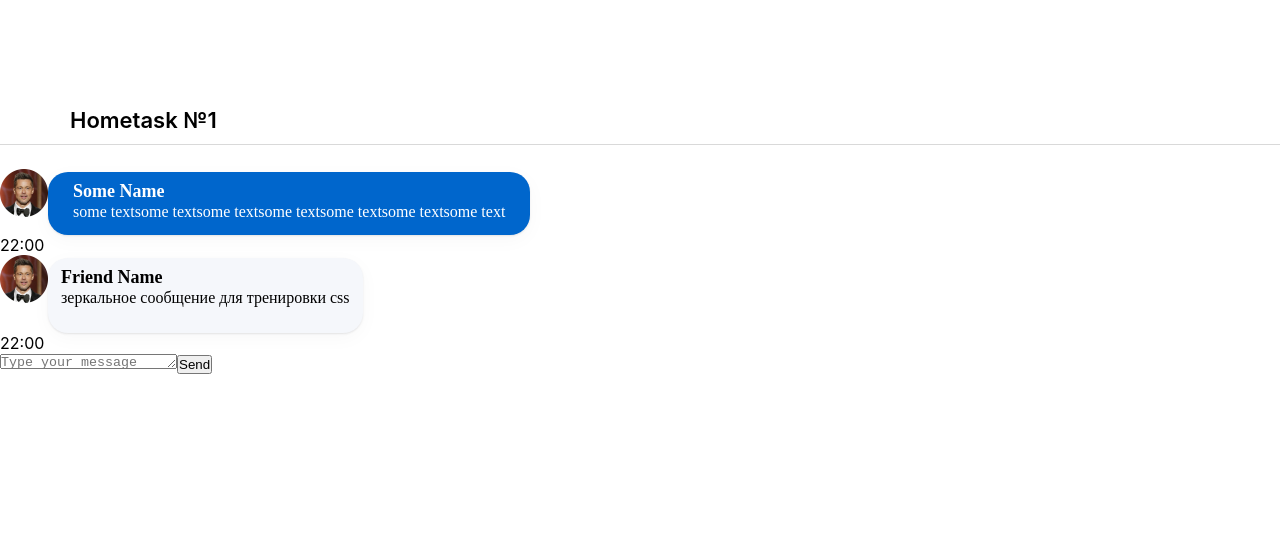
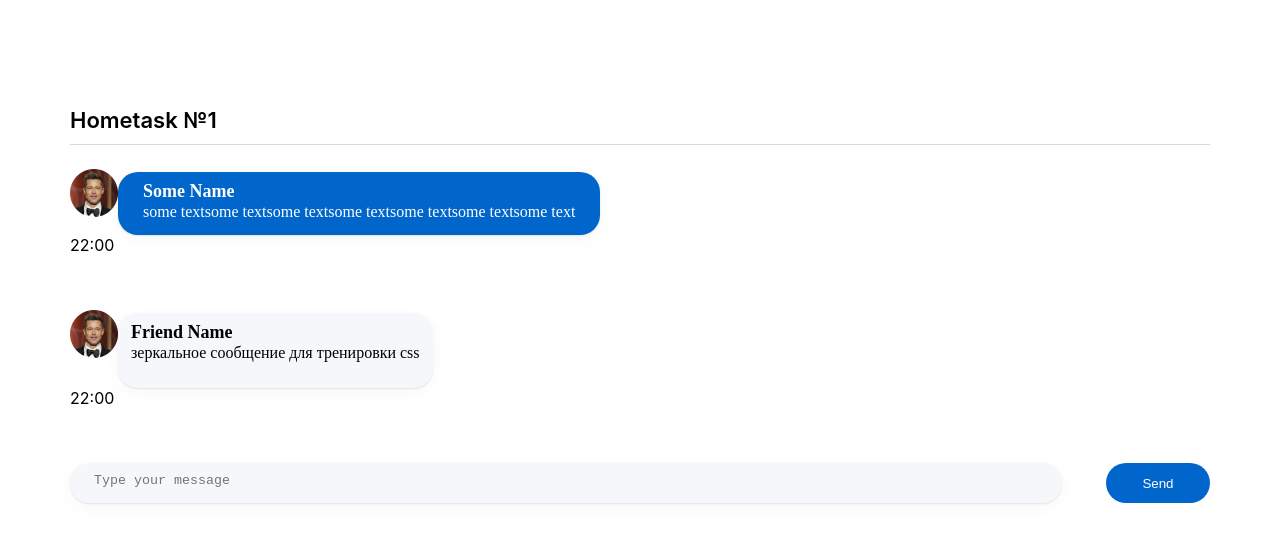
Before and after one commit to vovitolog/incubator-homework, a React (Create React App) app: page / in a window 1280 px wide. Shown: the top 542 px of the page. Built offline with nearby package versions, Linux system fonts and the light colour scheme.

Commit message:
feat: add styles for MessageSender component

```diff
--- a/src/s1-main/App.module.css
+++ b/src/s1-main/App.module.css
@@ -1,11 +1,11 @@
 .App {
     --header_height: 60px;
+    padding: 107px 70px 32px;
 }
 
 .hw {
     display: flex;
     flex-direction: column;
-
 }
 
 .hwTitle {
@@ -13,6 +13,6 @@
     font-size: 22px;
     line-height: 27px;
     border-bottom: 1px solid #D9D9D9;
-    padding: 107px 0 10px 70px;
+    padding-bottom: 10px;
     margin-bottom: 24px;
 }
--- a/src/s2-homeworks/hw01/friend-message/FriendMessage.module.css
+++ b/src/s2-homeworks/hw01/friend-message/FriendMessage.module.css
@@ -1,5 +1,6 @@
 .friendMessage {
-    margin-left: auto;
+    /*margin-left: auto;*/
+    margin-bottom: 55px;
 }
 
 .friendImageAndText {
--- a/src/s2-homeworks/hw01/message-sender/MessageSender.module.css
+++ b/src/s2-homeworks/hw01/message-sender/MessageSender.module.css
@@ -1,13 +1,30 @@
 .sendForm {
-
-}
+    display: flex;
+    justify-content: space-between;
+   }
 
 .textarea {
-
+    border-radius: 20px;
+    background-color: #F5F7FB;
+    box-shadow: 0px 5px 20px rgba(29, 33, 38, 0.03), 0px 1px 2px rgba(29, 33, 38, 0.1);
+    outline: none;
+    border: none;
+    resize:none;
+    min-height: 40px;
+    width: 100%;
+    padding-left: 24px;
+    padding-top: 10px;
 }
 
 .button {
-
+    width: 120px;
+    height: 40px;
+    background: #0066CC;
+    border-radius: 20px;
+    border: none;
+    color: #FFFFFF;
+    margin-left: 44px;
+    cursor: pointer;
 }
 
 .button:hover {
--- a/src/s2-homeworks/hw01/message/Message.module.css
+++ b/src/s2-homeworks/hw01/message/Message.module.css
@@ -1,5 +1,6 @@
 .message {
     align-self: self-end;
+    margin-bottom: 55px;
 }
 
 .imageAndText {
```
